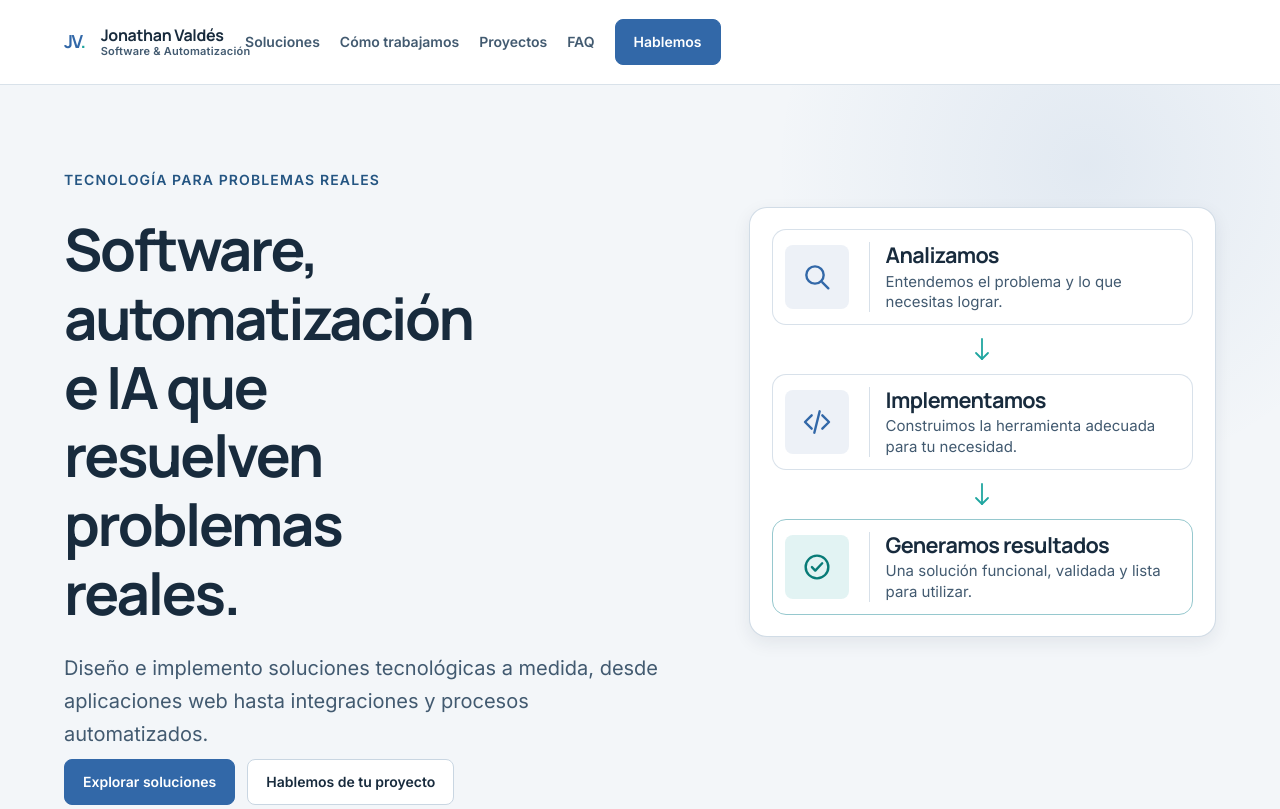
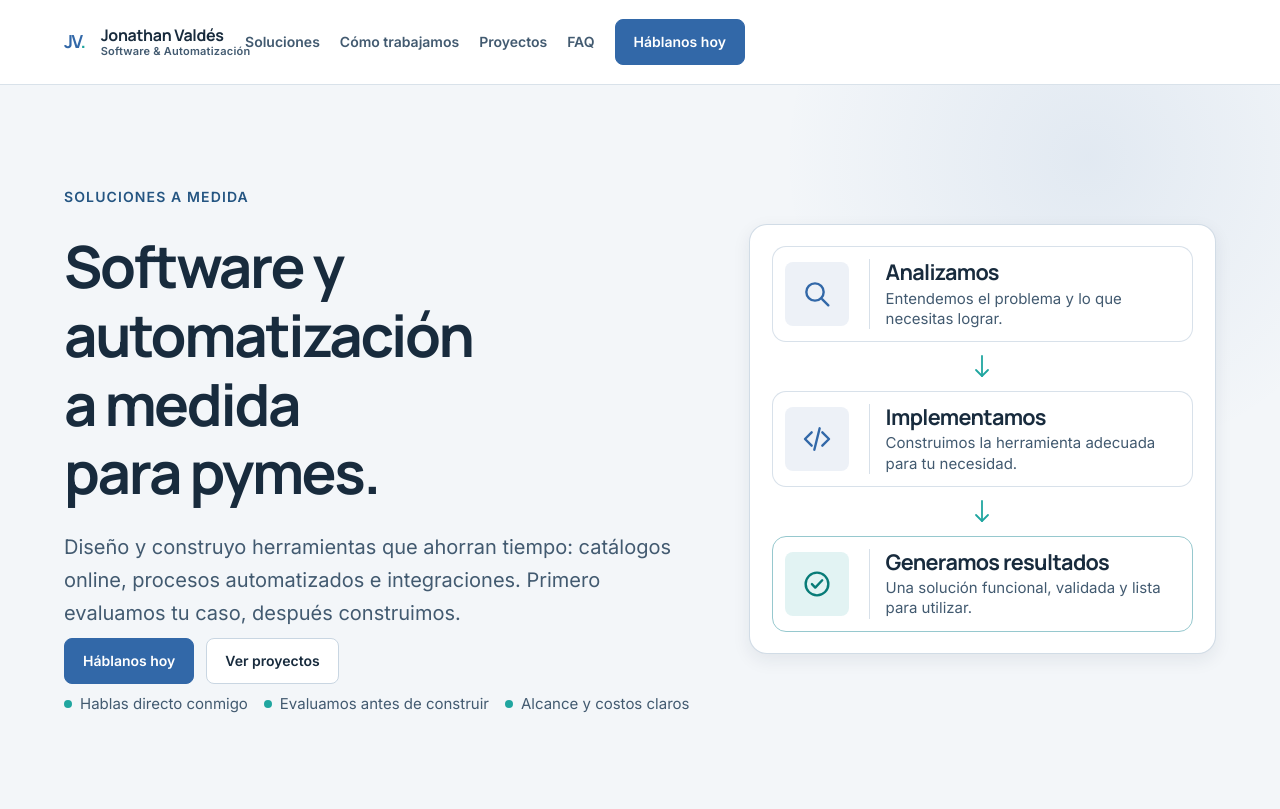
Before and after one commit to fraactal/Landing_Jonas, a plain HTML site: page index.html in a window 1280 px wide. Shown: the top 809 px of the page. Drawn offline with Linux system fonts and the light colour scheme.

Commit message:
feat: hero con CTA a WhatsApp y posicionamiento a medida para pymes
Co-Authored-By: Claude Sonnet 5.5 <noreply@anthropic.com>
Claude-Session: https://claude.ai/code/session_01WJmTWV2JEdmNMpLeUgiUYr

```diff
--- a/assets/css/sections.css
+++ b/assets/css/sections.css
@@ -192,7 +192,7 @@
 }
 
 .hero h1 {
-  max-width: 12ch;
+  max-width: 16ch;
   font-size: clamp(2.4rem, 5vw, 4.65rem);
   letter-spacing: -0.04em;
   text-wrap: balance;
@@ -202,6 +202,10 @@
   --cluster-gap: var(--space-3);
   margin-block-start: var(--space-2);
 }
+
+.hero__trust { display: flex; flex-wrap: wrap; gap: var(--space-2) var(--space-4); margin: var(--space-2) 0 0; padding: 0; list-style: none; color: var(--color-muted); font-size: 0.9375rem; }
+.hero__trust li { display: inline-flex; align-items: center; gap: var(--space-2); }
+.hero__trust li::before { content: ""; width: 0.5rem; height: 0.5rem; border-radius: 50%; background: var(--color-accent-turquoise); }
 
 .hero-flow { margin: 0; }
 .hero-flow__card { display: grid; gap: var(--space-3); border: 1px solid color-mix(in srgb, var(--color-border) 84%, transparent); border-radius: var(--radius-lg); background: var(--color-surface); box-shadow: var(--shadow-card); padding: clamp(1rem, 2vw, 1.35rem); }
--- a/index.html
+++ b/index.html
@@ -3,8 +3,8 @@
   <head>
     <meta charset="utf-8">
     <meta name="viewport" content="width=device-width, initial-scale=1">
-    <title>Jonathan Valdés | Desarrollo, Automatización, Cloud y Soluciones Tecnológicas</title>
-    <meta name="description" content="Resolvemos problemas tecnológicos con desarrollo, automatización, integraciones, cloud, QA, datos y monitoreo para empresas que necesitan avanzar.">
+    <title>Jonathan Valdés | Software y automatización a medida para pymes</title>
+    <meta name="description" content="Software y automatización a medida para pymes: catálogos online, procesos automatizados e integraciones. Evaluamos tu caso antes de construir.">
     <meta name="color-scheme" content="light">
     <meta name="theme-color" content="#F3F6F9">
     <meta name="robots" content="index, follow">
@@ -12,8 +12,8 @@
     <meta name="booking-endpoint" content="">
     <link rel="canonical" href="https://jonathanvaldes.com/">
     <meta property="og:type" content="website">
-    <meta property="og:title" content="Jonathan Valdés | Desarrollo, Automatización, Cloud y Soluciones Tecnológicas">
-    <meta property="og:description" content="Resolvemos problemas tecnológicos con desarrollo, automatización, integraciones, cloud, QA, datos y monitoreo para empresas que necesitan avanzar.">
+    <meta property="og:title" content="Jonathan Valdés | Software y automatización a medida para pymes">
+    <meta property="og:description" content="Software y automatización a medida para pymes: catálogos online, procesos automatizados e integraciones. Evaluamos tu caso antes de construir.">
     <meta property="og:url" content="https://jonathanvaldes.com/">
     <meta property="og:site_name" content="Jonathan Valdés">
     <link rel="preconnect" href="https://fonts.googleapis.com">
@@ -82,8 +82,7 @@
           <a href="#como-trabajamos">Cómo trabajamos</a>
           <a href="#proyectos">Proyectos</a>
           <a href="#faq">FAQ</a>
-          <a class="button button--secondary site-nav__secondary" href="#agenda" data-booking-open>Agenda hoy mismo</a>
-          <a class="button button--primary" href="https://wa.me/56931367372?text=Hola%20Jonathan%2C%20vi%20tu%20sitio%20y%20quiero%20conversar%20sobre%20un%20problema%20tecnol%C3%B3gico%20en%20mi%20empresa." target="_blank" rel="noopener noreferrer">Hablemos</a>
+          <a class="button button--primary" href="https://wa.me/56931367372?text=Hola%20Jonathan%2C%20vi%20tu%20sitio%20y%20quiero%20conversar%20sobre%20un%20problema%20tecnol%C3%B3gico%20en%20mi%20empresa." target="_blank" rel="noopener noreferrer">Háblanos hoy</a>
         </nav>
       </div>
     </header>
@@ -92,14 +91,20 @@
       <section class="hero section" aria-labelledby="hero-title">
         <div class="container hero__grid">
           <div class="hero__content flow">
-            <p class="hero__eyebrow">Tecnología para problemas reales</p>
-            <h1 id="hero-title">Software, automatización e IA que resuelven problemas reales.</h1>
-            <p class="hero__description">Diseño e implemento soluciones tecnológicas a medida, desde aplicaciones web hasta integraciones y procesos automatizados.</p>
+            <p class="hero__eyebrow">Soluciones a medida</p>
+            <h1 id="hero-title">Software y automatización a medida para pymes.</h1>
+            <p class="hero__description">Diseño y construyo herramientas que ahorran tiempo: catálogos online, procesos automatizados e integraciones. Primero evaluamos tu caso, después construimos.</p>
 
             <div class="hero__actions cluster" aria-label="Acciones principales">
-              <a class="button button--primary" href="#soluciones">Explorar soluciones</a>
-              <a class="button button--secondary" href="#contacto">Hablemos de tu proyecto</a>
+              <a class="button button--primary" href="https://wa.me/56931367372?text=Hola%20Jonathan%2C%20vi%20tu%20sitio%20y%20quiero%20conversar%20sobre%20software%20o%20automatizaci%C3%B3n%20a%20medida%20para%20mi%20negocio." target="_blank" rel="noopener noreferrer">Háblanos hoy</a>
+              <a class="button button--secondary" href="#proyectos">Ver proyectos</a>
             </div>
+
+            <ul class="hero__trust" aria-label="Cómo trabajamos">
+              <li>Hablas directo conmigo</li>
+              <li>Evaluamos antes de construir</li>
+              <li>Alcance y costos claros</li>
+            </ul>
           </div>
 
           <figure class="hero-flow" aria-labelledby="hero-flow-title">
```
Also changed, not shown: 1 other file.
